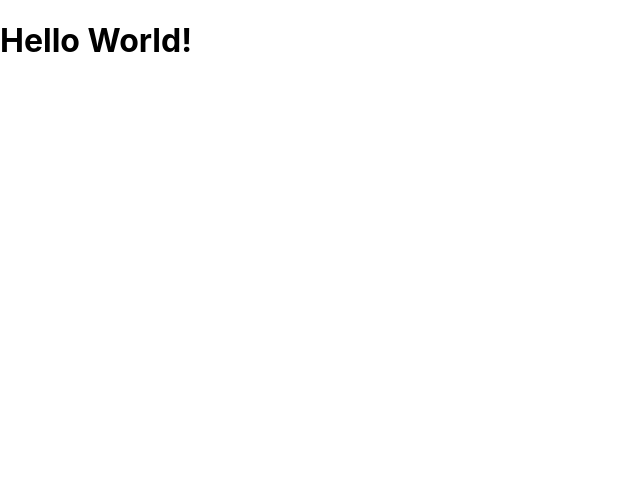
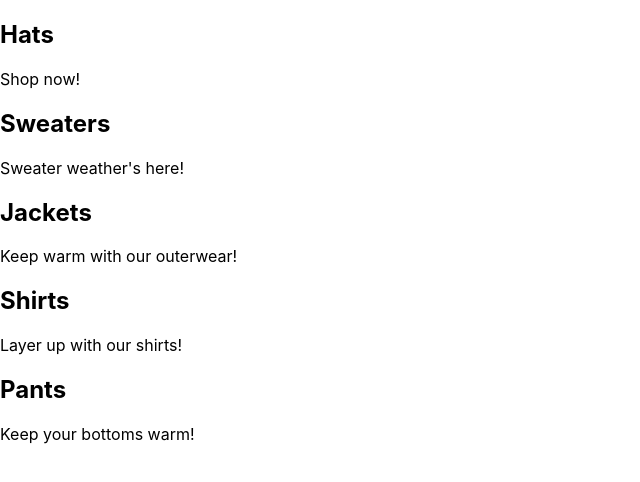
Before and after one commit to essjay05/crwn-commerce, a React (Create React App) app: page / in a window 1280 px wide. Shown: the top 482 px of the page, without its empty margins (0-640 px from the left). Built offline with nearby package versions, Linux system fonts and the light colour scheme.

Commit message:
Created temp categories data and rendered within categories-container section.

```diff
--- a/src/App.js
+++ b/src/App.js
@@ -1,7 +1,45 @@
+const categories = [
+  {
+    id: 1,
+    title: "Hats",
+    description: "Shop now!"
+  },
+  {
+    id: 2,
+    title: "Sweaters",
+    description: "Sweater weather's here!"
+  },
+  {
+    id: 3,
+    title: "Jackets",
+    description: "Keep warm with our outerwear!"
+  },
+  {
+    id: 4,
+    title: "Shirts",
+    description: "Layer up with our shirts!"
+  },
+  {
+    id: 5,
+    title: "Pants",
+    description: "Keep your bottoms warm!"
+  },
+]
+
 const App = () => {
-  return <div>
-    <h1>Hello World!</h1>
-  </div>;
+
+  const renderCategoryCards = (cats) => {
+    return cats.map( cat => <div className="card-container" key={cat.id}>
+    <h1>{cat.title}</h1>
+    <p>{cat.description}</p>
+  </div>)
+  }
+
+  return (
+    <section className="categories-container">
+      {renderCategoryCards(categories)}
+    </section>
+  );
 }
 
 export default App;
```
